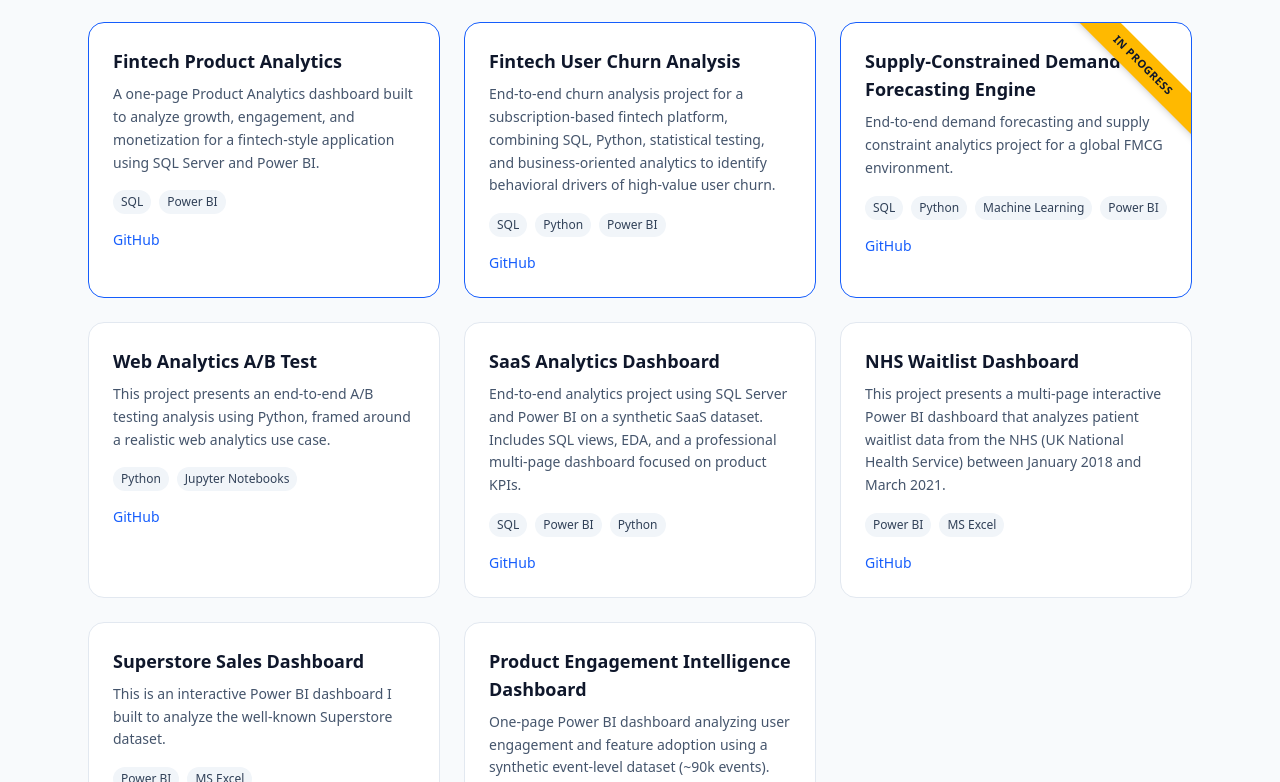
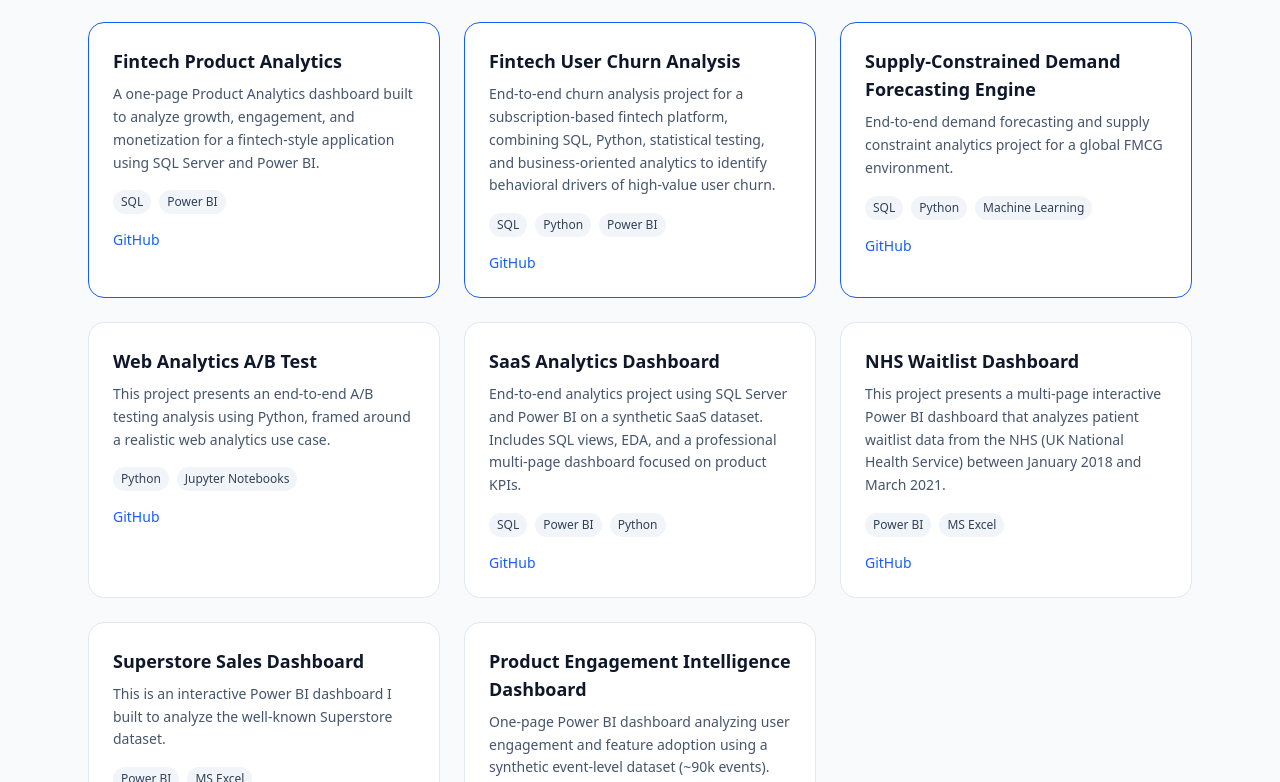
Before and after one commit to nachospreafico/data-portfolio, a React (Vite) app: page / in a window 1280 px wide. Shown: the part 3150-3932 px from the top of the page. Built offline with nearby package versions, Linux system fonts and the light colour scheme.

Commit message:
finalized 'Supply-Constrained Demand Forecasting Engine' project

```diff
--- a/src/components/projectsData.js
+++ b/src/components/projectsData.js
@@ -71,14 +71,14 @@ export const projectsData = [
     title: "Supply-Constrained Demand Forecasting Engine",
     description:
       "End-to-end demand forecasting and supply constraint analytics project for a global FMCG environment.",
-    tech: ["SQL", "Python", "Machine Learning", "Power BI"],
+    tech: ["SQL", "Python", "Machine Learning"],
     links: {
       github:
         "https://github.com/nachospreafico/supply-constrained-demand-forecasting-engine",
     },
     featured: true,
     group: "Analytics",
-    underConstruction: true,
+    underConstruction: false,
   },
   {
     title: "Stroke Risk Prediction",
```
